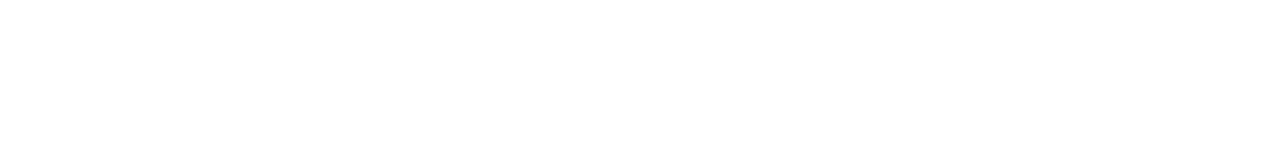
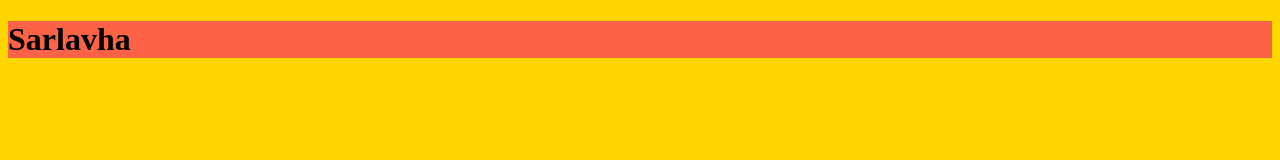
Before and after one commit to ulugbek15/test-29, a plain HTML site: page index.html in a window 1280 px wide. Drawn offline with Linux system fonts and the light colour scheme.

Commit message:
another commit

```diff
--- a/index.html
+++ b/index.html
@@ -9,7 +9,7 @@
 </head>
 <body>
 
-
+    <h1>Sarlavha</h1>
 
 </body>
 </html>
--- a/style.css
+++ b/style.css
@@ -0,0 +1,6 @@
+body{
+    background-color: gold;
+}
+h1{
+    background-color: tomato;
+}
```
